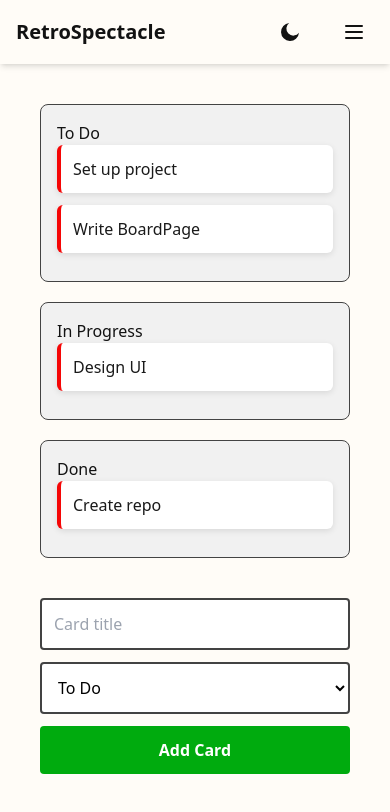
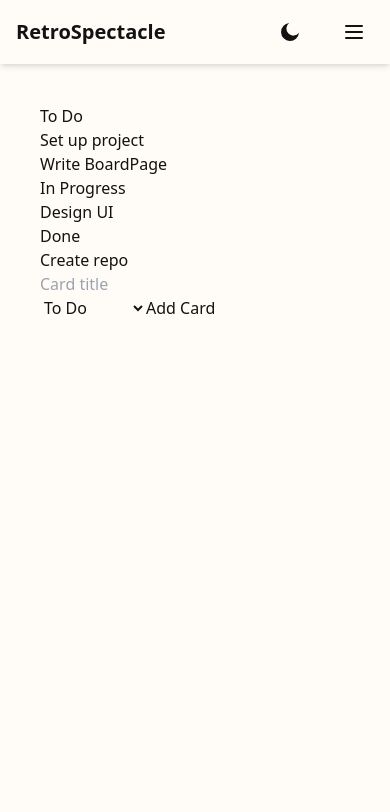
Before and after one commit to bella77-69/RetroSpectacle, a React (Vite) app in the folder frontend/: page / in a window 390 px wide. Shown: the top 812 px of the page. Built offline with nearby package versions, Linux system fonts and the light colour scheme.

Commit message:
remove css import and file

```diff
--- a/frontend/src/pages/Board/BoardPage.tsx
+++ b/frontend/src/pages/Board/BoardPage.tsx
@@ -1,5 +1,4 @@
 import React, { useState } from "react";
-import "../../styles/Board/BoardPage.css";
 
 interface Card {
   id: number;
--- a/frontend/src/styles/Board/BoardPage.css
+++ /dev/null
@@ -1,153 +0,0 @@
-.board-page {
-  margin: 1rem auto;
-  padding: 1rem;
-  background: #465ec2;
-  border-radius: 12px;
-  box-shadow: 0 4px 16px rgba(0, 0, 0, 0.3);
-}
-
-.board-header {
-  display: flex;
-  justify-content: space-between;
-  align-items: center;
-  margin-bottom: 1.5rem;
-  flex-wrap: wrap;
-  gap: 1rem;
-}
-
-.board-columns {
-  display: flex;
-  gap: 1.5rem;
-  justify-content: flex-start;
-  margin-bottom: 2rem;
-  flex-wrap: wrap;
-  overflow-x: auto;
-  padding-bottom: 0.5rem;
-}
-
-
-.board-column {
-  background: #f1f1f1;
-  border: 1px solid #434343;
-  border-radius: 8px;
-  padding: 1.25rem;
-  flex: 1 1 300px;
-  min-width: min(300px, 100%);
-  max-width: 400px;
-}
-
-@media (max-width: 1024px) {
-  .board-columns {
-    gap: 1rem;
-  }
-  .board-column {
-    flex: 1 1 250px;
-    min-width: min(250px, 100%);
-  }
-}
-
-@media (max-width: 768px) {
-  .board-page {
-    margin: 0.5rem auto;
-    padding: 0.75rem;
-    border-radius: 0;
-  }
-
-  .board-columns {
-    flex-direction: column;
-    align-items: stretch;
-    gap: 1.25rem;
-  }
-
-  .board-column {
-    flex: 1 1 auto;
-    min-width: auto;
-    max-width: 100%;
-  }
-}
-
-@media (max-width: 480px) {
-  .board-page {
-    padding: 0.5rem;
-  }
-
-  .board-column {
-    padding: 1rem;
-  }
-
-  .board-column h3 {
-    font-size: 1rem;
-  }
-}
-
-.board-card {
-  background: #ffffff;
-  margin-bottom: 0.75rem;
-  padding: 0.75rem;
-  border-radius: 6px;
-  color: #1a1a1a;
-  font-size: 1rem;
-  box-shadow: 0 2px 6px rgba(0, 0, 0, 0.1);
-  border-left: 4px solid #f50606;
-  overflow-wrap: break-word;
-}
-
-.add-card-form {
-  display: flex;
-  gap: 0.75rem;
-  margin-top: 1.25rem;
-  flex-direction: column;
-}
-
-@media (min-width: 640px) {
-  .add-card-form {
-    flex-direction: row;
-    align-items: flex-end;
-  }
-}
-
-.add-card-form input,
-.add-card-form select {
-  padding: 0.75rem;
-  border-radius: 4px;
-  border: 2px solid #434343;
-  background: #ffffff;
-  color: #000;
-  flex: 1;
-  font-size: 16px;
-}
-
-.add-card-form input:focus,
-.add-card-form select:focus {
-  outline: none;
-  border-color: #646cff;
-  box-shadow: 0 0 0 3px rgba(100, 108, 255, 0.3);
-}
-
-.add-card-form button {
-  background: #00ab0e;
-  color: #ffffff;
-  border: none;
-  border-radius: 4px;
-  padding: 0.75rem 1.25rem;
-  cursor: pointer;
-  font-weight: 600;
-  min-height: 44px;
-}
-
-.add-card-form button:hover {
-  background: #535bf2;
-}
-
-.add-card-form button:focus {
-  outline: none;
-  box-shadow: 0 0 0 3px rgba(100, 108, 255, 0.5);
-}
-
-@media (min-width: 769px) and (max-width: 1024px) {
-  .board-columns {
-    flex-wrap: nowrap;
-    overflow-x: auto;
-    scrollbar-width: thin;
-  }
-}
```
